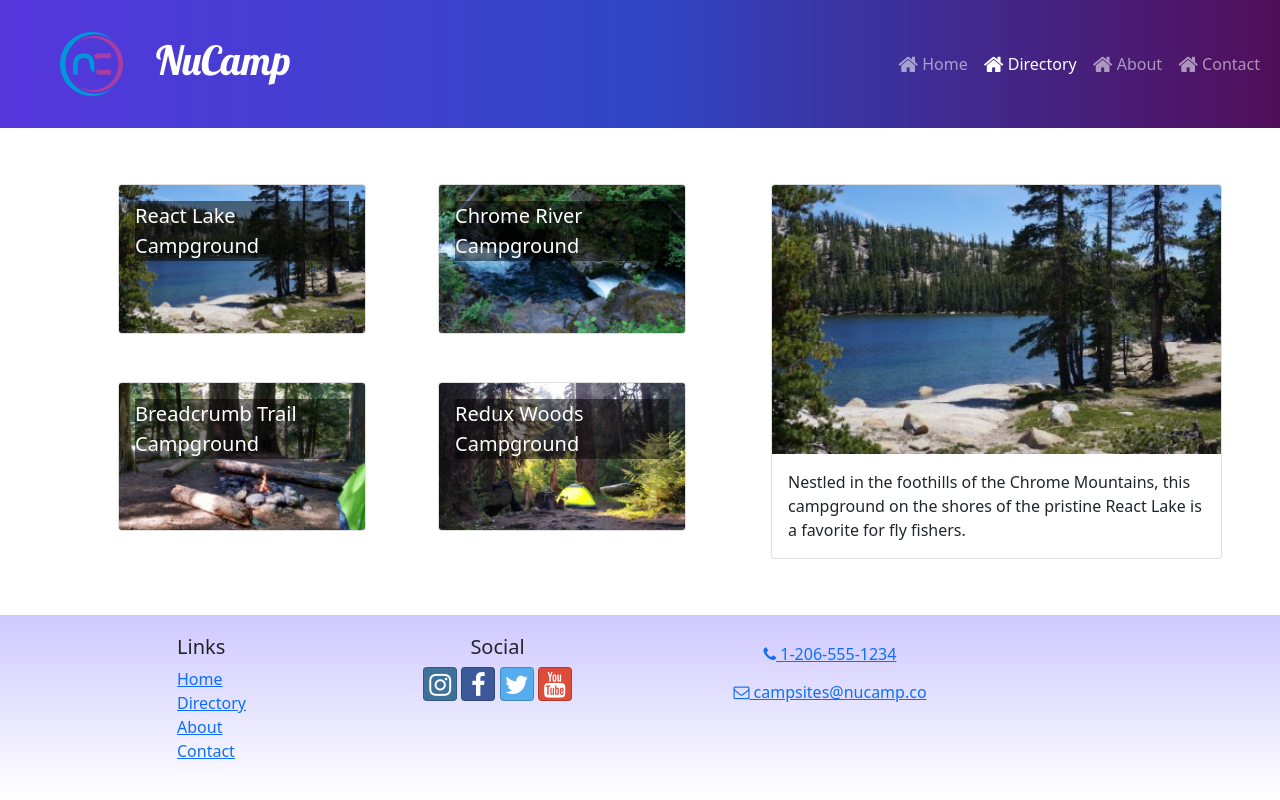
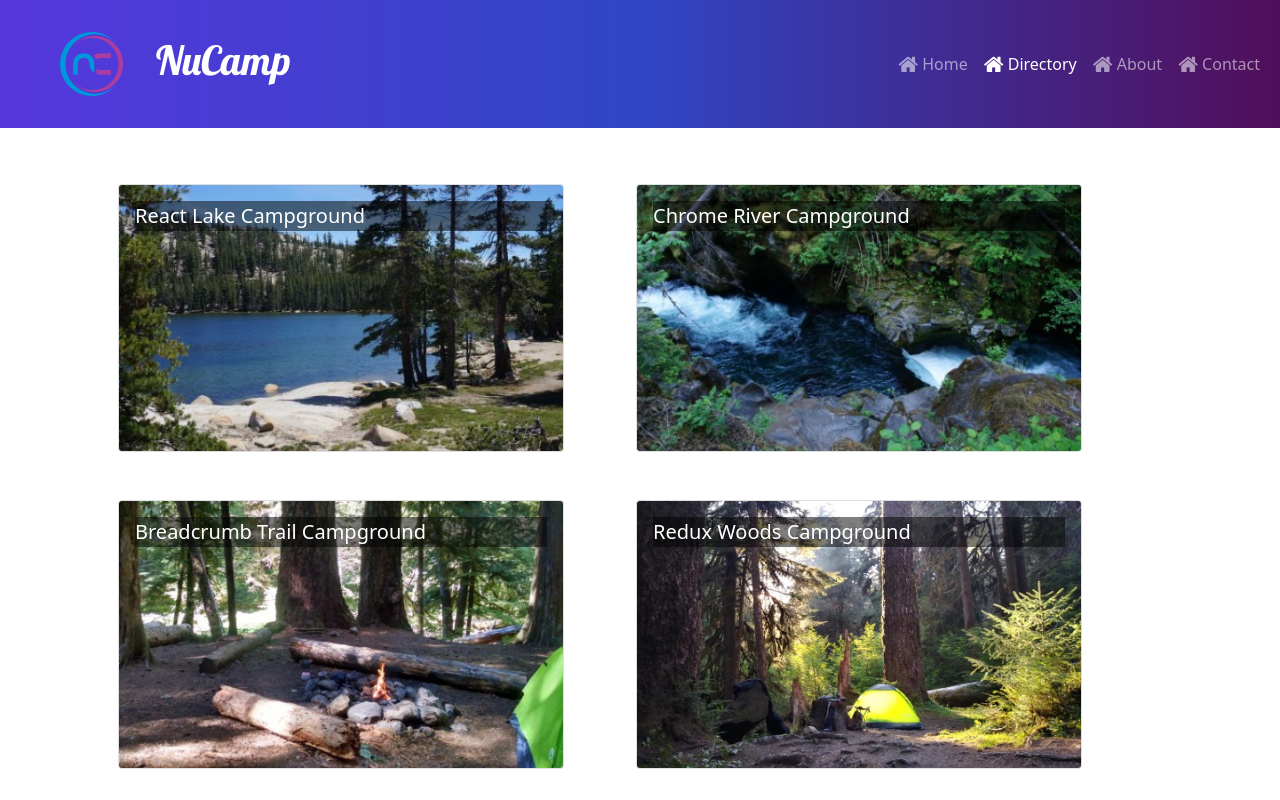
Before and after one commit to david-colon/nucampsite, a React (Create React App) app: page /directory in a window 1280 px wide. Shown: the top 800 px of the page. Built offline with nearby package versions, Linux system fonts and the light colour scheme.

Commit message:
CampsiteDetailPage with useParams

```diff
--- a/src/App.js
+++ b/src/App.js
@@ -1,5 +1,6 @@
 import Header from './components/Header';
 import Footer from './components/Footer';
+import CampsiteDetailPage from './pages/CampsiteDetailPage';
 import CampsitesDirectoryPage from './pages/CampsitesDirectoryPage';
 import ContactPage from './pages/ContactPage';
 import HomePage from './pages/HomePage';
@@ -14,6 +15,7 @@
         <Route path='/' element={<HomePage />} />
         <Route path='contact' element={<ContactPage />} />
         <Route path='directory' element={<CampsitesDirectoryPage />} />
+        <Route path='directory/:campsiteId' element={<CampsiteDetailPage />} />
       </Routes>
       <Footer />
     </div>
--- a/src/features/campsites/CampsiteCard.js
+++ b/src/features/campsites/CampsiteCard.js
@@ -1,16 +1,19 @@
 import { Card, CardImg, CardImgOverlay, CardTitle } from "reactstrap"
+import { Link } from 'react-router-dom';
 
 
 const CampsiteCard = ({ campsite }) => {
-    const { image, name } = campsite;
+    const { id, image, name } = campsite;
     return (
+        <Link to={`${id}`}>
             <Card>
                 <CardImg width='100%' src={image} alt={name} />
                 <CardImgOverlay>
                     <CardTitle>{name}</CardTitle>
                 </CardImgOverlay>
             </Card>
-    )
-}
+        </Link>
+    );
+};
 
-export default CampsiteCard
+export default CampsiteCard;
--- a/src/features/campsites/CampsitesList.js
+++ b/src/features/campsites/CampsitesList.js
@@ -3,23 +3,19 @@
 import { selectAllCampsites } from "./campsitesSlice";
 
 
-const CampsitesList = ({ setCampsiteId }) => {
+const CampsitesList = () => {
     const campsites = selectAllCampsites();
-
     return (
         <Row className='ms-auto'>
-            {campsites.map((campsite) => { // does a "for" loop on campsite array
+            {campsites.map((campsite) => {
                 return (
-                    // pass each array item `into CampsiteCard as a prop & the value of its "id" key to the "key" prop
-                    // onClick, changes the state of the ID to whatever the current item's ID is
-                    //
-                    <Col onClick={() => setCampsiteId(campsite.id)} md='5' className='m-4' key={campsite.id}>
+                    <Col md='5' className='m-4' key={campsite.id}>
                         <CampsiteCard campsite={campsite} />
                     </Col>
                 );
             })}
         </Row>
     );
-}
+};
 
 export default CampsitesList;
--- a/src/features/campsites/campsitesSlice.js
+++ b/src/features/campsites/campsitesSlice.js
@@ -5,7 +5,7 @@
 };
 
 export const selectCampsiteById = (id) => {
-    return CAMPSITES.find((campsite) => campsite.id === id);
+    return CAMPSITES.find((campsite) => campsite.id === parseInt(id));
 }
 
 export const selectFeaturedCampsite = () => {
--- /dev/null
+++ b/src/pages/CampsiteDetailPage.js
@@ -0,0 +1,19 @@
+import { Container, Row } from 'reactstrap'
+import { useParams } from 'react-router-dom'
+import { selectCampsiteById } from '../features/campsites/campsitesSlice'
+import CampsiteDetail from '../features/campsites/CampsiteDetail'
+
+const CampsiteDetailPage = () => {
+    const { campsiteId } = useParams();
+    const campsite = selectCampsiteById(campsiteId);
+
+    return (
+        <Container>
+            <Row>
+                <CampsiteDetail campsite={campsite} />
+            </Row>
+        </Container>
+    );
+};
+
+export default CampsiteDetailPage;
--- a/src/pages/CampsitesDirectoryPage.js
+++ b/src/pages/CampsitesDirectoryPage.js
@@ -1,24 +1,10 @@
-import { Container, Row, Col } from 'reactstrap';
-import CampsiteDetail from '../features/campsites/CampsiteDetail';
+import { Container } from 'reactstrap';
 import CampsiteList from '../features/campsites/CampsitesList';
-import { selectCampsiteById } from '../features/campsites/campsitesSlice';
-import { useState } from 'react';
 
 const CampsitesDirectoryPage = () => {
-    const [campsiteId, setCampsiteId] = useState(0);
-    const selectedCampsite = selectCampsiteById(campsiteId);
-
-
     return (
         <Container>
-            <Row>
-                <Col sm='5' md='7'>
-                    <CampsiteList setCampsiteId={setCampsiteId} />
-                </Col>
-                <Col sm='7' md='5'>
-                    <CampsiteDetail campsite={selectedCampsite} />
-                </Col>
-            </Row>
+            <CampsiteList />
         </Container>
     );
 };
```
Lines whose indentation alone changed are shown as unchanged.
